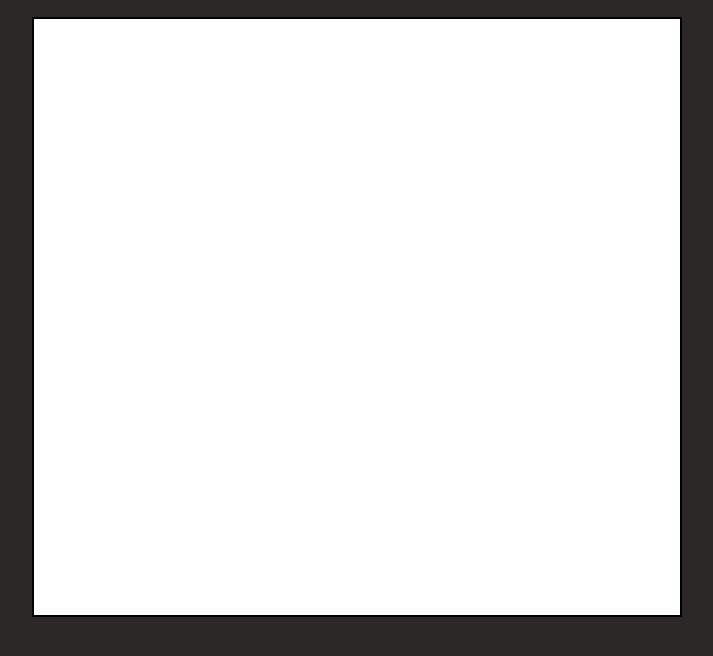
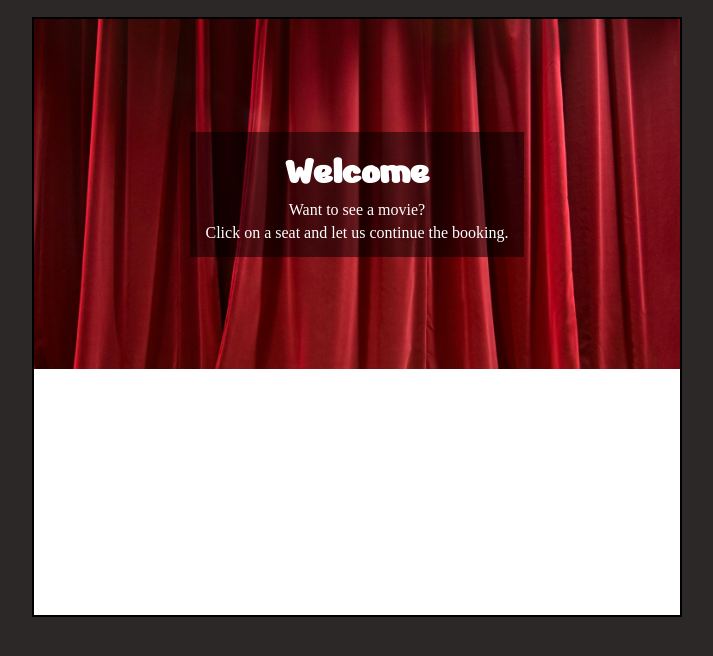
Before and after one commit to schouenkes/repetition-project-chatbot, a plain HTML site: page code/index.html in a window 1280 px wide. Shown: the part 66-722 px from the top of the page, without its empty margins (283-996 px from the left). Drawn offline with Linux system fonts and the light colour scheme; a web font is replaced by a local one.

Commit message:
added a welcome text and image and styled it

```diff
--- a/code/script.js
+++ b/code/script.js
@@ -0,0 +1,31 @@
+const welcomeScreen = document.getElementById("welcomeScreen");
+
+const showWelcomeScreen = () => {
+  createWelcomeScreen();
+};
+
+const createWelcomeScreen = () => {
+  const introBox = document.createElement("div");
+  introBox.className = "introbox";
+  welcomeScreen.appendChild(introBox);
+
+  const introTextBox = document.createElement("div");
+  introTextBox.className = "intro-text-box";
+  introBox.appendChild(introTextBox);
+
+  const introTitle = document.createElement("h2");
+  introTitle.textContent = "Welcome";
+  introTextBox.appendChild(introTitle);
+
+  const welcomeText1 = document.createElement("p");
+  welcomeText1.textContent = "Want to see a movie?";
+  introTextBox.appendChild(welcomeText1);
+
+  const welcomeText2 = document.createElement("p");
+  welcomeText2.textContent = "Click on a seat and let us continue the booking.";
+  introTextBox.appendChild(welcomeText2);
+};
+
+const generateSeatButtons = () => {};
+
+showWelcomeScreen();
--- a/code/style.css
+++ b/code/style.css
@@ -2,6 +2,8 @@
   box-sizing: border-box;
   margin: 0;
   padding: 0;
+  font-family: Mooli;
+  font-size: 16px;
 }
 
 :root {
@@ -33,6 +35,30 @@ main {
   max-width: 650px;
 }
 
+.introbox {
+  display: flex;
+  justify-content: center;
+  align-items: center;
+  background-image: url(assets/pexels-cflorinc-4507866.jpg);
+  background-color: #000;
+  background-size: cover;
+  background-position: center;
+  height: 350px;
+}
+
+.intro-text-box {
+  display: flex;
+  flex-direction: column;
+  gap: 5px;
+  background-color: rgba(0, 0, 0, 0.5);
+  color: #fff;
+  max-width: 400px;
+  margin: 10px;
+  padding: 15px;
+  text-align: center;
+  padding: 15px;
+}
+
 .icon {
   height: 35px;
   width: 35px;
@@ -40,7 +66,11 @@ main {
 
 h1 {
   font-family: var(--header-font);
-  text-align: center;
   color: #f4f0f0;
   font-size: 36px;
 }
+
+h2 {
+  font-family: var(--header-font);
+  font-size: 40px;
+}
```
Also changed, not shown: code/assets/pexels-cflorinc-4507866.jpg (added).
